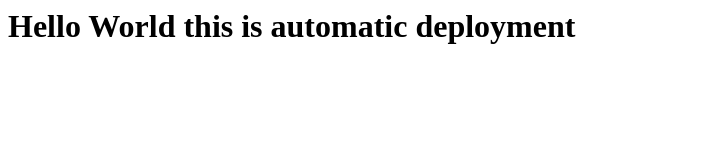
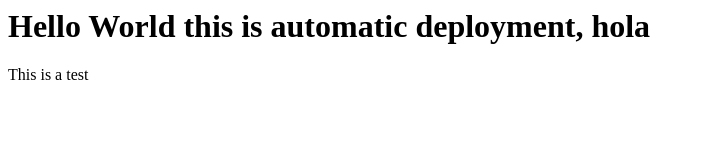
Before and after one commit to Serge3006/automatic-deployment, a plain HTML site: page index.html in a window 1280 px wide. Shown: the whole page, without its empty margins (0-705 px from the left). Drawn offline with Linux system fonts and the light colour scheme.

Commit message:
new message

```diff
--- a/index.html
+++ b/index.html
@@ -1 +1,2 @@
-<h1>Hello World this is automatic deployment</h1>
+<h1>Hello World this is automatic deployment, hola</h1>
+<p>This is a test</p>
```
